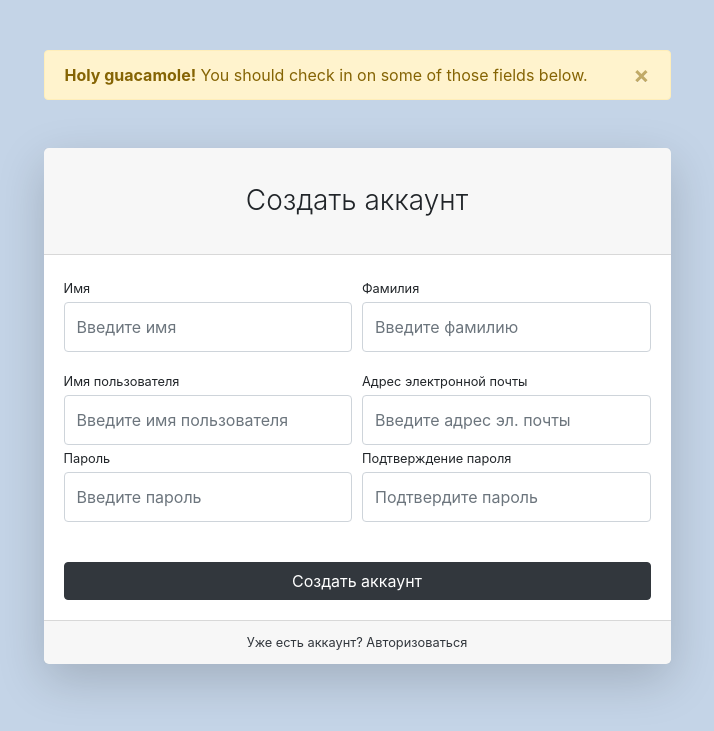
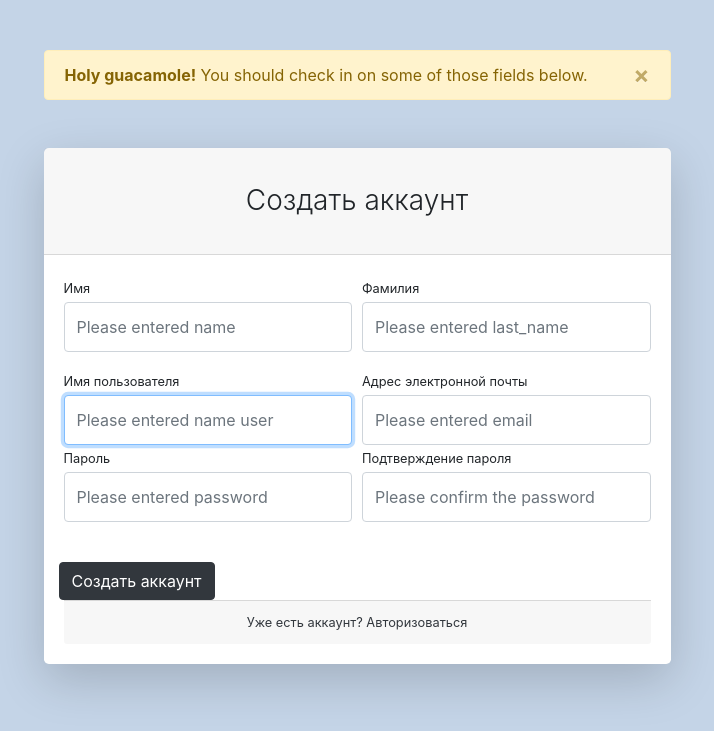
Before and after one commit to yariksimakov/Python-Django, a Django app: page /users/register/ in a window 1280 px wide. Shown: the top 731 px of the page, without its empty margins (283-997 px from the left). Run offline with Django 3.2, Linux system fonts and the light colour scheme; some libraries are stand-ins or nearby versions.

Commit message:
added login and register

```diff
--- /dev/null
+++ b/users/forms.py
@@ -0,0 +1,33 @@
+from django.contrib.auth.forms import AuthenticationForm, UserCreationForm
+
+from users.models import User
+
+class UserLoginForm(AuthenticationForm):
+    class Meta:
+        model = User
+        fields = ('username', 'password')
+
+    def __init__(self, *args, **kwargs):
+        super(UserLoginForm, self).__init__(*args, **kwargs)
+        self.fields['username'].widget.attrs['placeholder'] = 'Please entered username'
+        self.fields['password'].widget.attrs['placeholder'] = 'Please entered password'
+        for field_name, field in self.fields.items():
+            field.widget.attrs['class'] = 'form-control py-4'
+
+
+
+class UserRegisterForm(UserCreationForm):
+    class Meta:
+        model = User
+        fields = ('username', 'email', 'first_name', 'last_name', 'password1', 'password2')
+
+    def __init__(self, *args, **kwargs):
+        super(UserRegisterForm, self).__init__(*args, **kwargs)
+        self.fields['username'].widget.attrs['placeholder'] = 'Please entered name user'
+        self.fields['email'].widget.attrs['placeholder'] = 'Please entered email'
+        self.fields['first_name'].widget.attrs['placeholder'] = 'Please entered name'
+        self.fields['last_name'].widget.attrs['placeholder'] = 'Please entered last_name'
+        self.fields['password1'].widget.attrs['placeholder'] = 'Please entered password'
+        self.fields['password2'].widget.attrs['placeholder'] = 'Please confirm the password'
+        for field_name, field in self.fields.items():
+            field.widget.attrs['class'] = 'form-control py-4'
--- a/users/templates/users/profile.html
+++ b/users/templates/users/profile.html
@@ -28,7 +28,7 @@
                     <a class="nav-link" href="../products.html">Каталог <i class="fas fa-shopping-bag"></i></a>
                 </li>
                 <!--                <li class="nav-item">-->
-                <!--                    <a class="nav-link" href="../auth/login.html">Войти <i class="fas fa-sign-in-alt"></i></a>-->
+                <!--                    <a class="nav-link" href="../auth/login-bug.html">Войти <i class="fas fa-sign-in-alt"></i></a>-->
                 <!--                </li>-->
                 <li class="nav-item">
                     <a class="nav-link active" href="#">User <i class="fas fa-user-circle"></i></a>
--- a/users/templates/users/register.html
+++ b/users/templates/users/register.html
@@ -14,58 +14,51 @@
             <div class="card-header"><h3 class="text-center font-weight-light my-4">Создать аккаунт</h3>
             </div>
             <div class="card-body">
-                <form>
+                <form action="{% url 'users:register' %}" methofd="post">
+                    {% csrf_token %}
                     <div class="form-row">
                         <div class="col-md-6">
                             <div class="form-group">
-                                <label class="small mb-1" for="inputFirstName">Имя</label>
-                                <input class="form-control py-4" id="inputFirstName" type="text"
-                                       placeholder="Введите имя"/>
+                                <label class="small mb-1" for="{{ form.first_name.id_for_label }}">Имя</label>
+                                {{ form.first_name }}
                             </div>
                         </div>
                         <div class="col-md-6">
                             <div class="form-group">
-                                <label class="small mb-1" for="inputLastName">Фамилия</label>
-                                <input class="form-control py-4" id="inputLastName" type="text"
-                                       placeholder="Введите фамилию"/>
+                                <label class="small mb-1" for="{{ form.last_name.id_for_label }}">Фамилия</label>
+                                {{ form.last_name }}
                             </div>
                         </div>
                     </div>
                     <div class="form-row">
                         <div class="col-md-6">
                             <label class="small mb-1" for="inputUsername">Имя пользователя</label>
-                            <input class="form-control py-4" id="inputUsername" type="text"
-                                   aria-describedby="usernameHelp"
-                                   placeholder="Введите имя пользователя"/>
+                            {{ form.username }}
                         </div>
                         <div class="col-md-6">
-                            <label class="small mb-1" for="inputEmailAddress">Адрес электронной
+                            <label class="small mb-1" for="{{ form.email.id_for_label }}">Адрес
+                                электронной
                                 почты</label>
-                            <input class="form-control py-4" id="inputEmailAddress" type="email"
-                                   aria-describedby="emailHelp"
-                                   placeholder="Введите адрес эл. почты"/>
+                            {{ form.email }}
                         </div>
                     </div>
                     <div class="form-row">
                         <div class="col-md-6">
                             <div class="form-group">
-                                <label class="small mb-1" for="inputPassword">Пароль</label>
-                                <input class="form-control py-4" id="inputPassword" type="password"
-                                       placeholder="Введите пароль"/>
+                                <label class="small mb-1" for="{{ form.password1.id_for_label }}">Пароль</label>
+                                {{ form.password1 }}
                             </div>
                         </div>
                         <div class="col-md-6">
                             <div class="form-group">
-                                <label class="small mb-1" for="inputConfirmPassword">Подтверждение
+                                <label class="small mb-1" for="{{ form.password2.id_for_label }}">Подтверждение
                                     пароля</label>
-                                <input class="form-control py-4" id="inputConfirmPassword"
-                                       type="password" placeholder="Подтвердите пароль"/>
+                                {{ form.password2 }}
                             </div>
                         </div>
-                    </div>
-                    <div class="form-group mt-4 mb-0">
-                        <input class="btn btn-primary btn-block" type="submit" value="Создать аккаунт">
-                    </div>
+                        <div class="form-group mt-4 mb-0">
+                            <input class="btn btn-primary btn-block" type="submit" value="Создать аккаунт">
+                        </div>
                 </form>
             </div>
             <div class="card-footer text-center">
--- a/users/urls.py
+++ b/users/urls.py
@@ -1,9 +1,10 @@
 from django.urls import path
-from .views import login, register
+from .views import login, register, logout
 
 app_name = 'users'
 
 urlpatterns = [
     path('login/', login, name='login'),
     path('register/', register, name='register'),
+    path('logout/', logout, name='logout')
 ]
--- a/users/views.py
+++ b/users/views.py
@@ -1,21 +1,50 @@
-from django.shortcuts import render
+from django.shortcuts import render, HttpResponseRedirect
+from django.contrib import auth
+from django.urls import reverse
 
-from users.forms import UserLoginForm
+from users.forms import UserLoginForm, UserRegisterForm
 # Create your views here.
 
 
 def login(request):
-    form = UserLoginForm()
-    context ={
+    if request.method == 'POST':
+        form = UserLoginForm(data=request.POST)
+        if form.is_valid():
+            username = request.POST['username']
+            password = request.POST['password']
+            user = auth.authenticate(username=username, password=password)
+
+            if form.is_active:
+                auth.login(request, user)
+                return HttpResponseRedirect(reverse('index'))
+        else:
+            print(form.errors)
+    else:
+        form = UserLoginForm()
+    context = {
         "title": "Geekshop - Autorisation",
         'form': form
     }
     return render(request, 'users/login.html', context)
 
+
 def register(request):
-
-    context ={
-        "title": "Geekshop - Registration"
-
+    if request.method == 'POST':
+        form = UserRegisterForm(data=request.POST)
+        if form.is_valid():
+            form.save()
+            return HttpResponseRedirect(reverse('users:login'))
+        else:
+            print(form.errors)
+    else:
+        form = UserRegisterForm(data=request.POST)
+    context = {
+        'title': "Geekshop - Registration",
+        'form': form
     }
     return render(request, 'users/register.html', context)
+
+
+def logout(request):
+    auth.logout(request)
+    return HttpResponseRedirect(reverse('index'))
```
Also changed, not shown: mainapp/templates/mainapp/base.html (+17 -4 lines).
